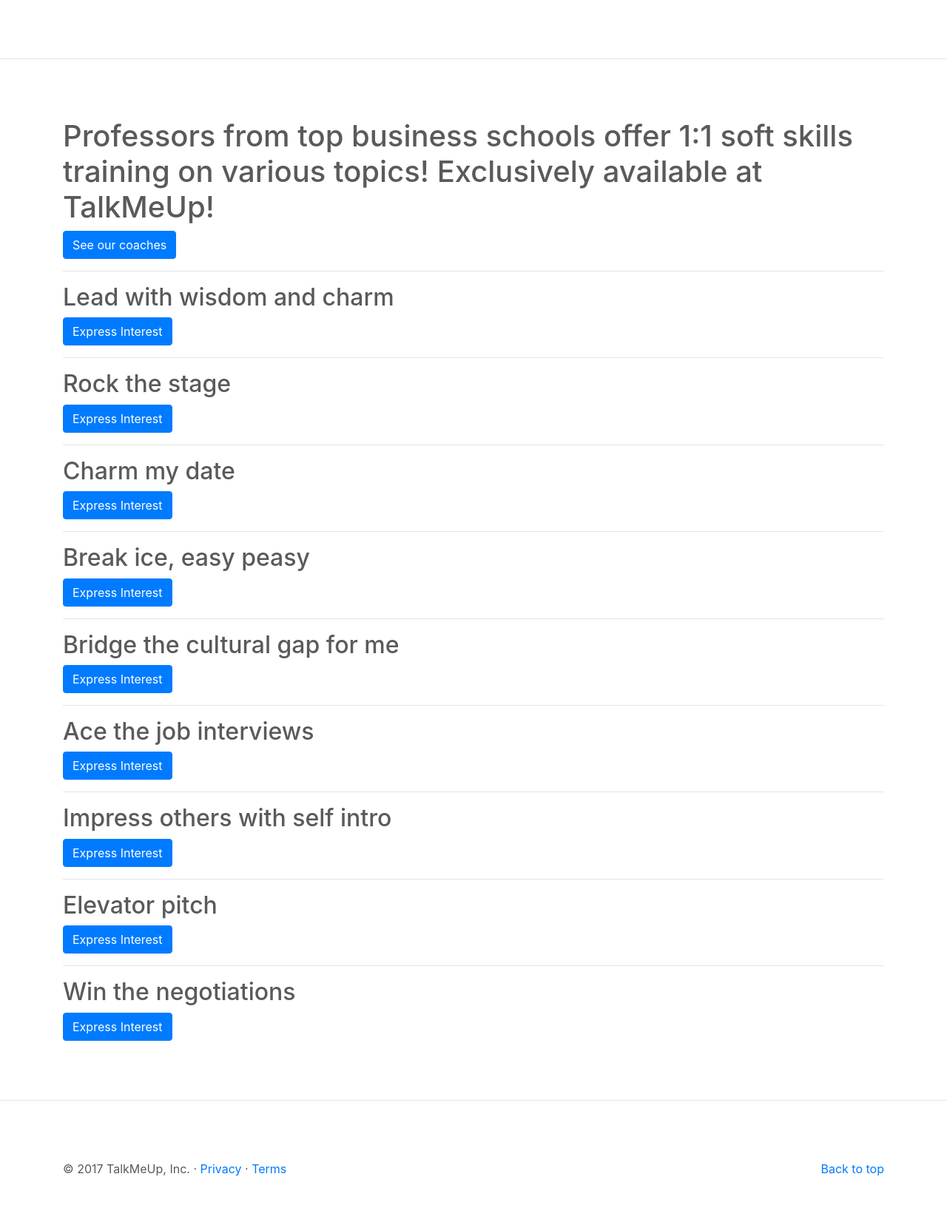
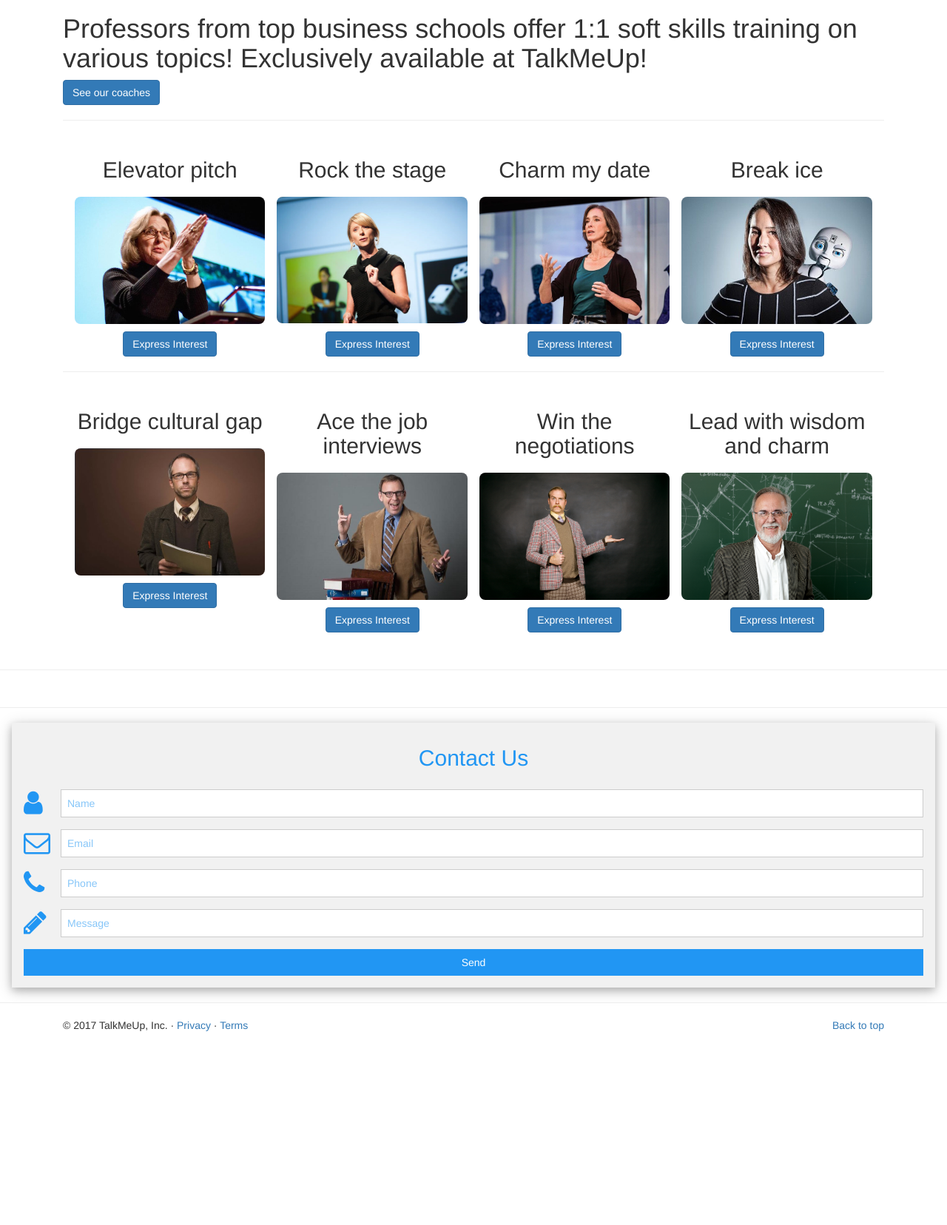
Before and after one commit to pyshawon/talkmeup, a Django app: page / in a window 1280 px wide. Shown: the part 769-2425 px from the top of the page at 74% size. After the commit the page ends 2163 px from the top, so only its background shows below. Run offline with Django 3.2, Linux system fonts and the light colour scheme; some libraries are stand-ins or nearby versions.

Commit message:
New UI Update

```diff
--- a/talkmeup/static/style.css
+++ b/talkmeup/static/style.css
@@ -1,6 +1,12 @@
 /* GLOBAL STYLES
 -------------------------------------------------- */
 /* Padding below the footer and lighter body text */
+h2 {
+    color: #5a5a5a;
+    padding-top: 1rem;
+    padding-bottom: 1rem;
+    font-size: 200em;
+}
 
 body {
   padding-top: 3rem;
@@ -8,6 +14,16 @@
   color: #5a5a5a;
 }
 
+img {
+    border-radius: 8px;
+    opacity: 1.0;
+    filter: alpha(opacity=100); /* For IE8 and earlier */
+}
+
+img:hover {
+    opacity: 0.5;
+    filter: alpha(opacity=40); /* For IE8 and earlier */
+}
 
 /* CUSTOMIZE THE CAROUSEL
 -------------------------------------------------- */
--- a/talkmeup/templates/base.html
+++ b/talkmeup/templates/base.html
@@ -12,7 +12,10 @@
     <!-- Custom styles for this template -->
     {% load static %}
     <link rel="stylesheet" type="text/css" href="{% static 'style.css' %}" />
-  </head>
+    <link rel="stylesheet" href="https://www.w3schools.com/w3css/4/w3.css">
+    <link rel="stylesheet" href="https://cdnjs.cloudflare.com/ajax/libs/font-awesome/4.7.0/css/font-awesome.min.css">
+    <link rel="stylesheet" href="https://maxcdn.bootstrapcdn.com/bootstrap/3.3.7/css/bootstrap.min.css">
+</head>
   <body>
 
     <header>
--- a/talkmeup/templates/home.html
+++ b/talkmeup/templates/home.html
@@ -2,83 +2,195 @@
 
 {% block content %}
 
-  <div class="embed-responsive embed-responsive-16by9">
-    <iframe class="embed-responsive-item" src="https://www.youtube.com/embed/Tiy2LONr050?autoplay=1&loop=1&playlist=Tiy2LONr050&mute=1"></iframe>
-  </div>
+<div style="text-align: center">
+<!--  <div class="embed-responsive embed-responsive-16by9">-->
+    <iframe class="embed-responsive-item" src="https://www.youtube.com/embed/Tiy2LONr050?autoplay=1&loop=1&playlist=Tiy2LONr050&mute=1" height="550" width="970" ></iframe>
+</div>
+<!--  </div>-->
 
-  <hr class="featurette-divider">
 
-  <div class="container topics">
+<hr class="featurette-divider">
+
+  <div class="container topics" >
 
     <div>
       <h1>Professors from top business schools offer 1:1 soft skills training on various topics! Exclusively available at TalkMeUp!</h1>
-      <p><a class="btn btn-primary" href="{% url 'coach:index' %}" role="button">See our coaches</a></p>
+
+    <p><a class="btn btn-primary" href="{% url 'coach:index' %}" role="button">See our coaches</a></p>
     </div>
 
-    <hr>
+<hr>
 
-    <div class="topic">
-      <h2>Lead with wisdom and charm</h2>
-      <p><a class="btn btn-primary" href="#" role="button">Express Interest</a></p>
+    <div class="w3-row-padding w3-center">
+        <div class="w3-quarter">
+        <div class="topic">
+            <h2>Elevator pitch</h2>
+            <p>
+                <img src="../../media/categoryImg/professor1.jpg" style="width:100%">
+            </p>
+            <div class="w3-container">
+            <a class="btn btn-primary" href="#" role="button">
+            <span class="glyphicons glyphicons-thumbs-up"></span>
+            Express Interest</a>
+            </div>
+        </div>
     </div>
 
-    <hr>
-
-    <div class="topic">
-      <h2>Rock the stage</h2>
-      <p><a class="btn btn-primary" href="#" role="button">Express Interest</a></p>
+    <div class="w3-quarter">
+        <div class="topic">
+            <h2>Rock the stage</h2>
+            <p>
+                <img src="../../media/categoryImg/professor2.jpg" style="width:100%">
+            </p>
+            <div class="w3-container">
+            <a class="btn btn-primary" href="#" role="button">Express Interest</a>
+            </div>
+        </div>
     </div>
 
-    <hr>
-
-    <div>
-      <h2>Charm my date</h2>
-      <p><a class="btn btn-primary" href="#" role="button">Express Interest</a></p>
+    <div class="w3-quarter">
+        <div class="topic">
+            <h2>Charm my date</h2>
+            <p>
+                <img src="../../media/categoryImg/professor3.jpg" style="width:100%">
+            </p>
+            <div class="w3-container">
+            <a class="btn btn-primary" href="#" role="button">Express Interest</a>
+            </div>
+        </div>
     </div>
 
-    <hr>
-
-    <div>
-      <h2>Break ice, easy peasy</h2>
-      <p><a class="btn btn-primary" href="#" role="button">Express Interest</a></p>
+    <div class="w3-quarter">
+        <div class="topic">
+            <h2>Break ice</h2>
+<!--            <h2>Break ice, easy peasy</h2>-->
+            <p>
+                <img src="../../media/categoryImg/professor4.jpg" style="width:100%">
+            </p>
+            <div class="w3-container">
+            <a class="btn btn-primary" href="#" role="button">Express Interest</a>
+            </div>
+        </div>
     </div>
 
+  </div>
+
     <hr>
+<!-- ----------------------------------- -->
 
-    <div>
-      <h2>Bridge the cultural gap for me</h2>
-      <p><a class="btn btn-primary" href="#" role="button">Express Interest</a></p>
+    <div class="w3-row-padding w3-center">
+        <div class="w3-quarter">
+        <div class="topic">
+            <h2>Bridge cultural gap</h2>
+<!--            <h2>Bridge the cultural gap for me</h2>-->
+            <p>
+                <img src="../../media/categoryImg/professor5.jpg" style="width:100%">
+            </p>
+            <div class="w3-container">
+            <a class="btn btn-primary" href="#" role="button">Express Interest</a>
+            </div>
+        </div>
     </div>
 
-    <hr>
-
-    <div>
-      <h2>Ace the job interviews</h2>
-      <p><a class="btn btn-primary" href="#" role="button">Express Interest</a></p>
+    <div class="w3-quarter">
+        <div class="topic">
+            <h2>Ace the job interviews</h2>
+<!--            <h2>Ace the job interviews</h2>-->
+            <p>
+                <img src="../../media/categoryImg/professor6.jpg" style="width:100%">
+            </p>
+            <div class="w3-container">
+            <a class="btn btn-primary" href="#" role="button">Express Interest</a>
+            </div>
+        </div>
     </div>
 
+    <div class="w3-quarter">
+        <div class="topic">
+            <h2>Win the negotiations</h2>
+            <p>
+                <img src="../../media/categoryImg/professor7.jpg" style="width:100%">
+            </p>
+            <div class="w3-container">
+            <a class="btn btn-primary" href="#" role="button">Express Interest</a>
+            </div>
+        </div>
+    </div>
+
+    <div class="w3-quarter">
+        <div class="topic">
+            <h2>Lead with wisdom and charm</h2>
+            <p>
+                <img src="../../media/categoryImg/professor8.jpg" style="width:100%">
+            </p>
+            <div class="w3-container">
+            <a class="btn btn-primary" href="#" role="button">Express Interest</a>
+            </div>
+        </div>
+    </div>
+
+  </div>
+
+<!--
     <hr>
 
     <div>
       <h2>Impress others with self intro</h2>
       <p><a class="btn btn-primary" href="#" role="button">Express Interest</a></p>
     </div>
+-->
 
-    <hr>
+</div><!-- /.container -->
 
-    <div>
-      <h2>Elevator pitch</h2>
-      <p><a class="btn btn-primary" href="#" role="button">Express Interest</a></p>
+<hr class="featurette-divider">
+
+<hr class="contact-form-divider">
+
+<form action="/action_page.php" class="w3-container w3-card-4 w3-light-grey w3-text-blue w3-margin">
+
+<h2 class="w3-center">Contact Us</h2>
+
+<div class="w3-row w3-section">
+  <div class="w3-col" style="width:50px"><i class="w3-xxlarge fa fa-user"></i></div>
+    <div class="w3-rest">
+      <input class="w3-input w3-border" name="first" type="text" placeholder="Name">
     </div>
+</div>
 
-    <hr>
+<div class="w3-row w3-section">
+  <div class="w3-col" style="width:50px"><i class="w3-xxlarge fa fa-envelope-o"></i></div>
+    <div class="w3-rest">
+      <input class="w3-input w3-border" name="email" type="text" placeholder="Email">
+    </div>
+</div>
 
-    <div>
-      <h2>Win the negotiations</h2>
-      <p><a class="btn btn-primary" href="#" role="button">Express Interest</a></p>
+<div class="w3-row w3-section">
+  <div class="w3-col" style="width:50px"><i class="w3-xxlarge fa fa-phone"></i></div>
+    <div class="w3-rest">
+      <input class="w3-input w3-border" name="phone" type="text" placeholder="Phone">
     </div>
+</div>
 
-  </div><!-- /.container -->
+<div class="w3-row w3-section">
+  <div class="w3-col" style="width:50px"><i class="w3-xxlarge fa fa-pencil"></i></div>
+    <div class="w3-rest">
+      <input class="w3-input w3-border" name="message" type="text" placeholder="Message">
+    </div>
+</div>
 
-  <hr class="featurette-divider">
+<button class="w3-button w3-block w3-section w3-blue w3-ripple w3-padding">Send</button>
+
+</form>
+<hr class="contact-form-divider">
+
+<!--<div class="w3-content w3-section" style="max-width:500px">-->
+<!--
+<div class="w3-content w3-section">
+  <img class="mySlides" src="../../media/categoryImg/professor1.jpg" style="width:100%">
+  <img class="mySlides" src="../../media/categoryImg/professor2.jpg" style="width:100%">
+  <img class="mySlides" src="../../media/categoryImg/professor3.jpg" style="width:100%">
+</div>
+-->
+
+
 {% endblock %}
```
Also changed, not shown: media/categoryImg/professor1.jpg (added), media/categoryImg/professor2.jpg (added), media/categoryImg/professor3.jpg (added), media/categoryImg/professor4.jpg (added), media/categoryImg/professor5.jpg (added), media/categoryImg/professor6.jpg (added), media/categoryImg/professor7.jpg (added), media/categoryImg/professor8.jpg (added).
